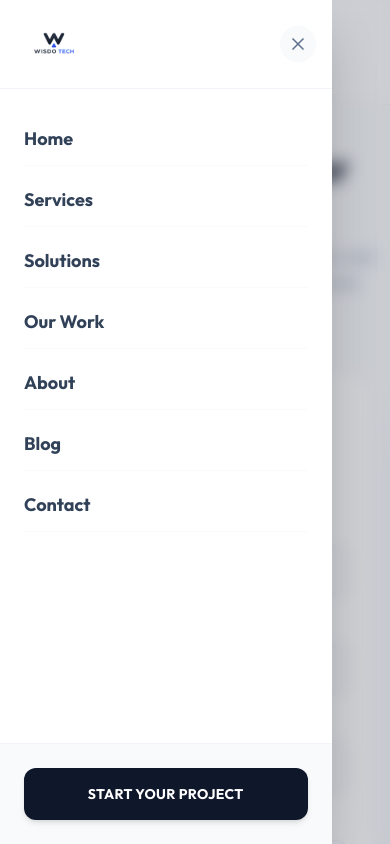
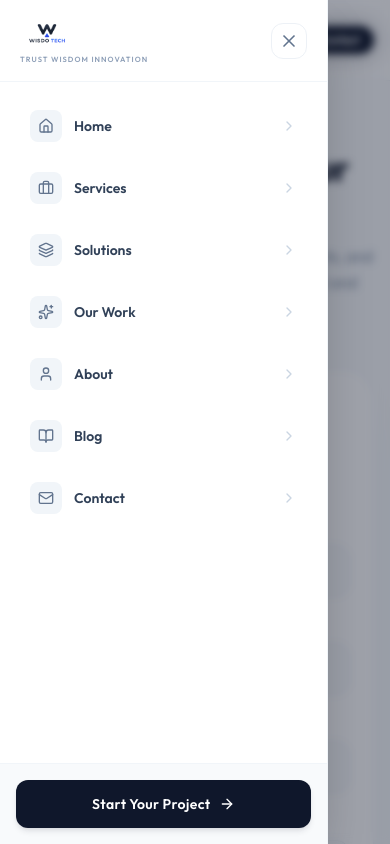
Before and after one commit to Rajar219/wisdo-designs-website, a Next.js app: page /quote in a window 390 px wide. Both pictures are taken after a click on the button 30 px from the left and 52 px from the top of the page. Shown: the top 844 px of the page. Built offline with nearby package versions, Linux system fonts and the light colour scheme.

Commit message:
feat: mobile header redesign, contact overflow fix, and update official email to wisdotech1@gmail.com

```diff
--- a/app/careers/page.tsx
+++ b/app/careers/page.tsx
@@ -119,7 +119,7 @@ export default function CareersPage() {
                 <p className="text-sm text-slate-500 font-medium leading-relaxed max-w-xl">{pos.desc}</p>
               </div>
               <a
-                href={`mailto:wisdodesigns@gmail.com?subject=Application%20for%20${encodeURIComponent(pos.title)}`}
+                href={`mailto:wisdotech1@gmail.com?subject=Application%20for%20${encodeURIComponent(pos.title)}`}
                 className="inline-flex items-center justify-center px-6 py-3.5 bg-slate-900 text-white font-bold uppercase tracking-wide text-xs rounded-xl hover:bg-indigo-600 transition-all shadow-md hover:shadow-indigo-500/25 shrink-0"
               >
                 Apply Now
@@ -134,7 +134,7 @@ export default function CareersPage() {
               We are always looking for passionate builders. Drop us a mail with your portfolio, GitHub link, and resume, and we will get back to you!
             </p>
             <a
-              href="mailto:wisdodesigns@gmail.com?subject=General%20Careers%20Inquiry"
+              href="mailto:wisdotech1@gmail.com?subject=General%20Careers%20Inquiry"
               className="inline-flex items-center gap-2 px-8 py-3.5 bg-white border border-indigo-100 hover:border-indigo-500/50 text-indigo-600 rounded-xl font-semibold shadow-sm transition-all"
             >
               <Mail className="w-4 h-4" />
--- a/app/components/footer.tsx
+++ b/app/components/footer.tsx
@@ -20,9 +20,9 @@ export default function Footer() {
                 <MapPin className="w-5 h-5 text-indigo-500 shrink-0" />
                 <span>Chennai, India</span>
               </div>
-              <a href="mailto:wisdodesigns@gmail.com" className="flex items-center gap-3 text-slate-600 text-sm font-medium hover:text-indigo-600 transition-colors">
+              <a href="mailto:wisdotech1@gmail.com" className="flex items-center gap-3 text-slate-600 text-sm font-medium hover:text-indigo-600 transition-colors">
                 <Mail className="w-5 h-5 text-indigo-500 shrink-0" />
-                wisdodesigns@gmail.com
+                wisdotech1@gmail.com
               </a>
               <a href="tel:+919787362199" className="flex items-center gap-3 text-slate-600 text-sm font-medium hover:text-indigo-600 transition-colors">
                 <Phone className="w-5 h-5 text-indigo-500 shrink-0" />
--- a/app/components/navbar.tsx
+++ b/app/components/navbar.tsx
@@ -1,7 +1,19 @@
 "use client";
 
 import React, { useState, useEffect } from "react";
-import { Menu, X } from "lucide-react";
+import {
+  Menu,
+  X,
+  Home,
+  Briefcase,
+  Layers,
+  Sparkles,
+  User,
+  BookOpen,
+  Mail,
+  ChevronRight,
+  ArrowRight,
+} from "lucide-react";
 import Link from "next/link";
 import Image from "next/image";
 import { usePathname } from "next/navigation";
@@ -19,66 +31,115 @@ export default function Navbar() {
     return () => window.removeEventListener("scroll", handleScroll);
   }, []);
 
+  // Lock background scroll when mobile drawer is open & handle Escape key
   useEffect(() => {
     if (isMobileMenuOpen) {
+      const originalOverflow = document.body.style.overflow;
       document.body.style.overflow = "hidden";
+
+      const handleKeyDown = (e: KeyboardEvent) => {
+        if (e.key === "Escape") {
+          setIsMobileMenuOpen(false);
+        }
+      };
+      window.addEventListener("keydown", handleKeyDown);
+
+      return () => {
+        document.body.style.overflow = originalOverflow;
+        window.removeEventListener("keydown", handleKeyDown);
+      };
     } else {
-      document.body.style.overflow = "unset";
+      document.body.style.overflow = "";
     }
-    return () => {
-      document.body.style.overflow = "unset";
-    };
   }, [isMobileMenuOpen]);
+
+  const navLinks = [
+    { label: "Home", href: "/", icon: Home },
+    { label: "Services", href: "/services", icon: Briefcase },
+    { label: "Solutions", href: "/solutions", icon: Layers },
+    { label: "Our Work", href: "/portfolio", icon: Sparkles },
+    { label: "About", href: "/about", icon: User },
+    { label: "Blog", href: "/blog", icon: BookOpen },
+    { label: "Contact", href: "/contact", icon: Mail },
+  ];
 
   return (
     <>
       <nav
-        className={`fixed top-0 w-full z-[100] transition-all duration-300 ${scrolled
-            ? "bg-white/80 backdrop-blur-lg py-2 border-b border-slate-200 shadow-sm"
-            : "bg-white/40 backdrop-blur-md py-3 border-b border-slate-200/50"
+        className={`fixed top-0 w-full z-[100] transition-all duration-300 ${
+          scrolled
+            ? "bg-white/90 backdrop-blur-md border-b border-slate-200/80 shadow-xs py-1.5 lg:py-2"
+            : "bg-white/60 backdrop-blur-md border-b border-slate-200/50 py-2 lg:py-3"
         }`}
       >
+        {/* ===== MOBILE NAVBAR (Strict CSS Grid 3 equal columns for mathematical logo centering) ===== */}
+        <div className="lg:hidden w-full px-4">
+          <div className="grid grid-cols-3 items-center w-full h-16 sm:h-18">
+            {/* Left: Premium Hamburger Button */}
+            <div className="flex items-center justify-start">
+              <button
+                type="button"
+                onClick={() => setIsMobileMenuOpen(!isMobileMenuOpen)}
+                aria-label={isMobileMenuOpen ? "Close navigation menu" : "Open navigation menu"}
+                aria-expanded={isMobileMenuOpen}
+                aria-controls="mobile-navigation-drawer"
+                className="inline-flex items-center justify-center w-10 h-10 rounded-xl bg-white/80 hover:bg-slate-50 border border-slate-200/80 text-slate-800 hover:text-indigo-600 focus:outline-hidden focus:ring-2 focus:ring-indigo-500/25 active:scale-95 transition-all duration-200 shadow-2xs"
+              >
+                <div className="relative w-5 h-5 flex items-center justify-center">
+                  <Menu
+                    className={`w-5 h-5 absolute transition-all duration-300 stroke-[2] ${
+                      isMobileMenuOpen
+                        ? "opacity-0 rotate-90 scale-75"
+                        : "opacity-100 rotate-0 scale-100"
+                    }`}
+                  />
+                  <X
+                    className={`w-5 h-5 absolute transition-all duration-300 stroke-[2] ${
+                      isMobileMenuOpen
+                        ? "opacity-100 rotate-0 scale-100"
+                        : "opacity-0 -rotate-90 scale-75"
+                    }`}
+                  />
+                </div>
+              </button>
+            </div>
 
-        {/* ===== MOBILE NAVBAR ===== */}
-        <div className="flex items-center justify-between w-full h-20 px-4 lg:hidden relative">
-
-          {/* Hamburger */}
-          <button
-            className="p-2 -ml-2 text-slate-900 hover:text-indigo-600 active:scale-95 z-[110]"
-            onClick={() => setIsMobileMenuOpen(!isMobileMenuOpen)}
-            aria-label={isMobileMenuOpen ? "Close menu" : "Open menu"}
-          >
-            {isMobileMenuOpen ? (
-              <X className="w-7 h-7" />
-            ) : (
-              <Menu className="w-7 h-7" />
-            )}
-          </button>
-
-          {/* Logo (Perfectly Centered) */}
+            {/* Center: Independently Centered WISDO TECH Logo & Locked Official Slogan */}
+            <div className="flex flex-col items-center justify-center text-center">
               <Link
                 href="/"
-            className="absolute left-1/2 -translate-x-1/2 flex items-center"
                 onClick={() => setIsMobileMenuOpen(false)}
+                className="inline-flex flex-col items-center justify-center group focus:outline-hidden"
               >
                 <Image
                   src="/logo-transparent.png"
-              alt="Wisdo Tech Logo"
-              width={105}
-              height={70}
+                  alt="Wisdo Tech"
+                  width={110}
+                  height={72}
                   priority
-              className="h-12 sm:h-14 w-auto object-contain drop-shadow-md"
+                  className="h-11 sm:h-12 w-auto object-contain drop-shadow-xs transition-transform duration-300 group-hover:scale-105"
                 />
+                <span className="text-[8px] sm:text-[9px] font-semibold tracking-[0.16em] uppercase text-slate-500 whitespace-nowrap select-none mt-0.5">
+                  Trust Wisdom Innovation
+                </span>
               </Link>
-
-          {/* Placeholder to balance flex space */}
-          <div className="w-7" />
             </div>
 
-        {/* ===== DESKTOP NAVBAR ===== */}
+            {/* Right: Compact Contact Action */}
+            <div className="flex items-center justify-end">
+              <Link
+                href="/contact"
+                className="inline-flex items-center justify-center px-3.5 py-1.5 rounded-full text-xs font-semibold bg-slate-900 text-white hover:bg-indigo-600 active:scale-95 transition-all duration-200 shadow-xs tracking-tight"
+              >
+                Contact
+              </Link>
+            </div>
+          </div>
+        </div>
+
+        {/* ===== DESKTOP NAVBAR (Preserved Exactly) ===== */}
         <div className="max-w-7xl mx-auto px-4 sm:px-6 lg:px-8">
           <div className="hidden lg:flex items-center justify-between">
-
             {/* Logo */}
             <Link
               href="/"
@@ -97,117 +158,129 @@ export default function Navbar() {
 
             {/* Nav Links */}
             <div className="flex items-center gap-6 xl:gap-8 font-medium text-slate-500">
-
               <Link
                 href="/"
-                className={`relative transition-colors duration-300 group py-2 ${pathname === "/"
+                className={`relative transition-colors duration-300 group py-2 ${
+                  pathname === "/"
                     ? "text-indigo-600 font-bold"
                     : "hover:text-indigo-600"
                 }`}
               >
                 Home
                 <span
-                  className={`absolute bottom-0 left-0 h-[2px] bg-indigo-600 rounded-full transition-all duration-300 ${pathname === "/" ? "w-full" : "w-0 group-hover:w-full"
+                  className={`absolute bottom-0 left-0 h-[2px] bg-indigo-600 rounded-full transition-all duration-300 ${
+                    pathname === "/" ? "w-full" : "w-0 group-hover:w-full"
                   }`}
-                ></span>
+                />
               </Link>
 
               <Link
                 href="/services"
-                className={`relative transition-colors duration-300 group py-2 ${pathname === "/services"
+                className={`relative transition-colors duration-300 group py-2 ${
+                  pathname === "/services"
                     ? "text-indigo-600 font-bold"
                     : "hover:text-indigo-600"
                 }`}
               >
                 Services
                 <span
-                  className={`absolute bottom-0 left-0 h-[2px] bg-indigo-600 rounded-full transition-all duration-300 ${pathname === "/services"
+                  className={`absolute bottom-0 left-0 h-[2px] bg-indigo-600 rounded-full transition-all duration-300 ${
+                    pathname === "/services"
                       ? "w-full"
                       : "w-0 group-hover:w-full"
                   }`}
-                ></span>
+                />
               </Link>
 
               <Link
                 href="/solutions"
-                className={`relative transition-colors duration-300 group py-2 ${pathname === "/solutions"
+                className={`relative transition-colors duration-300 group py-2 ${
+                  pathname === "/solutions"
                     ? "text-indigo-600 font-bold"
                     : "hover:text-indigo-600"
                 }`}
               >
                 Solutions
                 <span
-                  className={`absolute bottom-0 left-0 h-[2px] bg-indigo-600 rounded-full transition-all duration-300 ${pathname === "/solutions"
+                  className={`absolute bottom-0 left-0 h-[2px] bg-indigo-600 rounded-full transition-all duration-300 ${
+                    pathname === "/solutions"
                       ? "w-full"
                       : "w-0 group-hover:w-full"
                   }`}
-                ></span>
+                />
               </Link>
 
               <Link
                 href="/portfolio"
-                className={`relative transition-colors duration-300 group py-2 ${pathname === "/portfolio"
+                className={`relative transition-colors duration-300 group py-2 ${
+                  pathname === "/portfolio"
                     ? "text-indigo-600 font-bold"
                     : "hover:text-indigo-600"
                 }`}
               >
                 Our Work
                 <span
-                  className={`absolute bottom-0 left-0 h-[2px] bg-indigo-600 rounded-full transition-all duration-300 ${pathname === "/portfolio"
+                  className={`absolute bottom-0 left-0 h-[2px] bg-indigo-600 rounded-full transition-all duration-300 ${
+                    pathname === "/portfolio"
                       ? "w-full"
                       : "w-0 group-hover:w-full"
                   }`}
-                ></span>
+                />
               </Link>
 
               <Link
                 href="/about"
-                className={`relative transition-colors duration-300 group py-2 ${pathname === "/about"
+                className={`relative transition-colors duration-300 group py-2 ${
+                  pathname === "/about"
                     ? "text-indigo-600 font-bold"
                     : "hover:text-indigo-600"
                 }`}
               >
                 About
                 <span
-                  className={`absolute bottom-0 left-0 h-[2px] bg-indigo-600 rounded-full transition-all duration-300 ${pathname === "/about"
+                  className={`absolute bottom-0 left-0 h-[2px] bg-indigo-600 rounded-full transition-all duration-300 ${
+                    pathname === "/about"
                       ? "w-full"
                       : "w-0 group-hover:w-full"
                   }`}
-                ></span>
+                />
               </Link>
 
               <Link
                 href="/blog"
-                className={`relative transition-colors duration-300 group py-2 ${pathname.startsWith("/blog")
+                className={`relative transition-colors duration-300 group py-2 ${
+                  pathname.startsWith("/blog")
                     ? "text-indigo-600 font-bold"
                     : "hover:text-indigo-600"
                 }`}
               >
                 Blog
                 <span
-                  className={`absolute bottom-0 left-0 h-[2px] bg-indigo-600 rounded-full transition-all duration-300 ${pathname.startsWith("/blog")
+                  className={`absolute bottom-0 left-0 h-[2px] bg-indigo-600 rounded-full transition-all duration-300 ${
+                    pathname.startsWith("/blog")
                       ? "w-full"
                       : "w-0 group-hover:w-full"
                   }`}
-                ></span>
+                />
               </Link>
 
               <Link
                 href="/contact"
-                className={`relative transition-colors duration-300 group py-2 ${pathname === "/contact"
+                className={`relative transition-colors duration-300 group py-2 ${
+                  pathname === "/contact"
                     ? "text-indigo-600 font-bold"
                     : "hover:text-indigo-600"
                 }`}
               >
                 Contact
                 <span
-                  className={`absolute bottom-0 left-0 h-[2px] bg-indigo-600 rounded-full transition-all duration-300 ${pathname === "/contact"
+                  className={`absolute bottom-0 left-0 h-[2px] bg-indigo-600 rounded-full transition-all duration-300 ${
+                    pathname === "/contact"
                       ? "w-full"
                       : "w-0 group-hover:w-full"
                   }`}
-                ></span>
+                />
               </Link>
-
             </div>
 
             {/* CTA Button */}
@@ -223,74 +296,120 @@ export default function Navbar() {
 
               <div className="absolute inset-0 bg-white/20 blur-md opacity-0 group-hover:animate-pulse transition-opacity" />
             </Link>
-
           </div>
         </div>
       </nav>
 
-      {/* ===== MOBILE MENU OVERLAY (Side Drawer) ===== */}
+      {/* ===== PREMIUM MOBILE NAVIGATION DRAWER ===== */}
       <div
-        className={`fixed inset-0 z-[105] lg:hidden transition-all duration-500 ${isMobileMenuOpen
-            ? "pointer-events-auto"
-            : "pointer-events-none"
+        id="mobile-navigation-drawer"
+        role="dialog"
+        aria-modal="true"
+        aria-label="Mobile navigation menu"
+        className={`fixed inset-0 z-[120] lg:hidden transition-all duration-300 ${
+          isMobileMenuOpen ? "pointer-events-auto visible" : "pointer-events-none invisible"
         }`}
       >
         {/* Backdrop overlay */}
         <div
-          className={`absolute inset-0 bg-slate-900/20 backdrop-blur-sm transition-opacity duration-500 ${isMobileMenuOpen ? "opacity-100" : "opacity-0"}`}
+          aria-hidden="true"
           onClick={() => setIsMobileMenuOpen(false)}
+          className={`absolute inset-0 bg-slate-900/40 backdrop-blur-xs transition-opacity duration-300 ${
+            isMobileMenuOpen ? "opacity-100" : "opacity-0"
+          }`}
         />
 
-        {/* Drawer */}
-        <div className={`absolute top-0 left-0 w-[85%] max-w-sm h-[100dvh] bg-white shadow-2xl transition-transform duration-500 ease-[cubic-bezier(0.16,1,0.3,1)] flex flex-col ${isMobileMenuOpen ? "translate-x-0" : "-translate-x-full"}`}>
-
-          <div className="flex items-center justify-between p-6 border-b border-slate-100">
+        {/* Drawer Panel */}
+        <div
+          className={`absolute top-0 left-0 w-[84%] max-w-[340px] h-[100dvh] bg-white shadow-2xl border-r border-slate-100 flex flex-col transition-transform duration-300 ease-[cubic-bezier(0.16,1,0.3,1)] ${
+            isMobileMenuOpen ? "translate-x-0" : "-translate-x-full"
+          }`}
+        >
+          {/* Drawer Header: Brand Logo & Refined Close Button */}
+          <div className="flex items-center justify-between px-5 py-4 border-b border-slate-100 bg-white shrink-0">
+            <Link
+              href="/"
+              onClick={() => setIsMobileMenuOpen(false)}
+              className="flex flex-col items-start group"
+            >
               <Image
                 src="/logo-transparent.png"
-              alt="Wisdo Tech Logo"
+                alt="Wisdo Tech"
                 width={90}
                 height={60}
-              className="h-10 w-auto object-contain"
+                className="h-9 w-auto object-contain transition-transform group-hover:scale-105"
               />
+              <span className="text-[7.5px] font-semibold tracking-[0.14em] uppercase text-slate-400 mt-0.5">
+                Trust Wisdom Innovation
+              </span>
+            </Link>
+
             <button
+              type="button"
               onClick={() => setIsMobileMenuOpen(false)}
-              className="p-2 -mr-2 text-slate-500 hover:text-slate-900 bg-slate-50 rounded-full"
+              aria-label="Close navigation menu"
+              className="inline-flex items-center justify-center w-9 h-9 rounded-xl text-slate-500 hover:text-slate-900 hover:bg-slate-100 active:scale-95 transition-all duration-200 border border-slate-200/60"
             >
-              <X className="w-5 h-5" />
+              <X className="w-5 h-5 stroke-[2]" />
             </button>
           </div>
 
-          <div className="flex flex-col gap-2 p-6 overflow-y-auto flex-grow text-lg font-bold text-slate-700">
-            <Link href="/" onClick={() => setIsMobileMenuOpen(false)} className="py-3 hover:text-indigo-600 border-b border-slate-50">
-              Home
-            </Link>
-            <Link href="/services" onClick={() => setIsMobileMenuOpen(false)} className="py-3 hover:text-indigo-600 border-b border-slate-50">
-              Services
-            </Link>
-            <Link href="/solutions" onClick={() => setIsMobileMenuOpen(false)} className="py-3 hover:text-indigo-600 border-b border-slate-50">
-              Solutions
-            </Link>
-            <Link href="/portfolio" onClick={() => setIsMobileMenuOpen(false)} className="py-3 hover:text-indigo-600 border-b border-slate-50">
-              Our Work
-            </Link>
-            <Link href="/about" onClick={() => setIsMobileMenuOpen(false)} className="py-3 hover:text-indigo-600 border-b border-slate-50">
-              About
-            </Link>
-            <Link href="/blog" onClick={() => setIsMobileMenuOpen(false)} className="py-3 hover:text-indigo-600 border-b border-slate-50">
-              Blog
-            </Link>
-            <Link href="/contact" onClick={() => setIsMobileMenuOpen(false)} className="py-3 hover:text-indigo-600 border-b border-slate-50">
-              Contact
-            </Link>
+          {/* Drawer Navigation Links (Scrollable Area) */}
+          <div className="flex-1 overflow-y-auto overscroll-contain px-4 py-4 space-y-1.5">
+            {navLinks.map((item) => {
+              const isActive =
+                item.href === "/"
+                  ? pathname === "/"
+                  : item.href === "/blog"
+                  ? pathname.startsWith("/blog")
+                  : pathname === item.href;
+              const Icon = item.icon;
+
+              return (
+                <Link
+                  key={item.href}
+                  href={item.href}
+                  onClick={() => setIsMobileMenuOpen(false)}
+                  className={`group flex items-center justify-between px-3.5 py-3 rounded-xl text-sm font-semibold transition-all duration-200 ${
+                    isActive
+                      ? "bg-indigo-50 text-indigo-600 shadow-2xs font-bold"
+                      : "text-slate-700 hover:text-indigo-600 hover:bg-slate-50"
+                  }`}
+                >
+                  <div className="flex items-center gap-3">
+                    <div
+                      className={`w-8 h-8 rounded-lg flex items-center justify-center transition-colors ${
+                        isActive
+                          ? "bg-indigo-600 text-white"
+                          : "bg-slate-100 text-slate-500 group-hover:bg-indigo-50 group-hover:text-indigo-600"
+                      }`}
+                    >
+                      <Icon className="w-4 h-4" />
+                    </div>
+                    <span>{item.label}</span>
                   </div>
 
-          <div className="p-6 mt-auto bg-slate-50 border-t border-slate-100">
+                  <ChevronRight
+                    className={`w-4 h-4 transition-transform duration-200 ${
+                      isActive
+                        ? "text-indigo-500 translate-x-0.5"
+                        : "text-slate-300 group-hover:text-slate-500 group-hover:translate-x-0.5"
+                    }`}
+                  />
+                </Link>
+              );
+            })}
+          </div>
+
+          {/* Drawer Bottom CTA (Fixed / Non-overlapping) */}
+          <div className="p-4 bg-slate-50/90 border-t border-slate-100 shrink-0">
             <Link
               href="/contact"
               onClick={() => setIsMobileMenuOpen(false)}
-              className="flex items-center justify-center w-full bg-slate-900 text-white py-4 rounded-xl font-bold text-sm uppercase tracking-wide hover:bg-indigo-600 shadow-md"
+              className="group flex items-center justify-center w-full py-3.5 px-4 bg-slate-900 hover:bg-indigo-600 text-white rounded-xl font-semibold text-sm tracking-wide shadow-md shadow-slate-900/10 hover:shadow-indigo-500/20 active:scale-[0.99] transition-all duration-200"
             >
-              Start Your Project
+              <span>Start Your Project</span>
+              <ArrowRight className="w-4 h-4 ml-2 transition-transform duration-200 group-hover:translate-x-1" />
             </Link>
           </div>
         </div>
--- a/app/components/trust.tsx
+++ b/app/components/trust.tsx
@@ -55,11 +55,11 @@ export default function Trust() {
           </TrackedLink>
           <span className="text-white/20 hidden sm:inline">|</span>
           <a
-            href="mailto:wisdodesigns@gmail.com"
+            href="mailto:wisdotech1@gmail.com"
             className="flex items-center gap-1.5 hover:text-indigo-400 transition-colors"
           >
             <Mail className="w-4 h-4 text-indigo-400 shrink-0" />
-            <span>Email: wisdodesigns@gmail.com</span>
+            <span>Email: wisdotech1@gmail.com</span>
           </a>
         </div>
       </div>
--- a/app/layout.tsx
+++ b/app/layout.tsx
@@ -95,7 +95,7 @@ export default function RootLayout({
                   "@type": "ContactPoint",
                   "telephone": "+91-9787362199",
                   "contactType": "customer service",
-                  "email": "wisdodesigns@gmail.com",
+                  "email": "wisdotech1@gmail.com",
                   "areaServed": "IN",
                   "availableLanguage": ["en"]
                 }
--- a/app/privacy/page.tsx
+++ b/app/privacy/page.tsx
@@ -68,8 +68,8 @@ export default function PrivacyPage() {
             <p className="text-sm text-slate-500 font-light">
               If you have any questions or clarifications regarding this Privacy Policy, please contact our core operations team at:
               <br />
-              <a href="mailto:wisdodesigns@gmail.com" className="text-indigo-600 hover:text-indigo-700 font-bold mt-2 inline-block">
-                wisdodesigns@gmail.com
+              <a href="mailto:wisdotech1@gmail.com" className="text-indigo-600 hover:text-indigo-700 font-bold mt-2 inline-block">
+                wisdotech1@gmail.com
               </a>
             </p>
           </section>
```
Also changed, not shown: app/contact/ContactForm.tsx (+43 -43 lines), 1 other file (tests, documents, lock files or other folders). Lines whose indentation alone changed are shown as unchanged.
